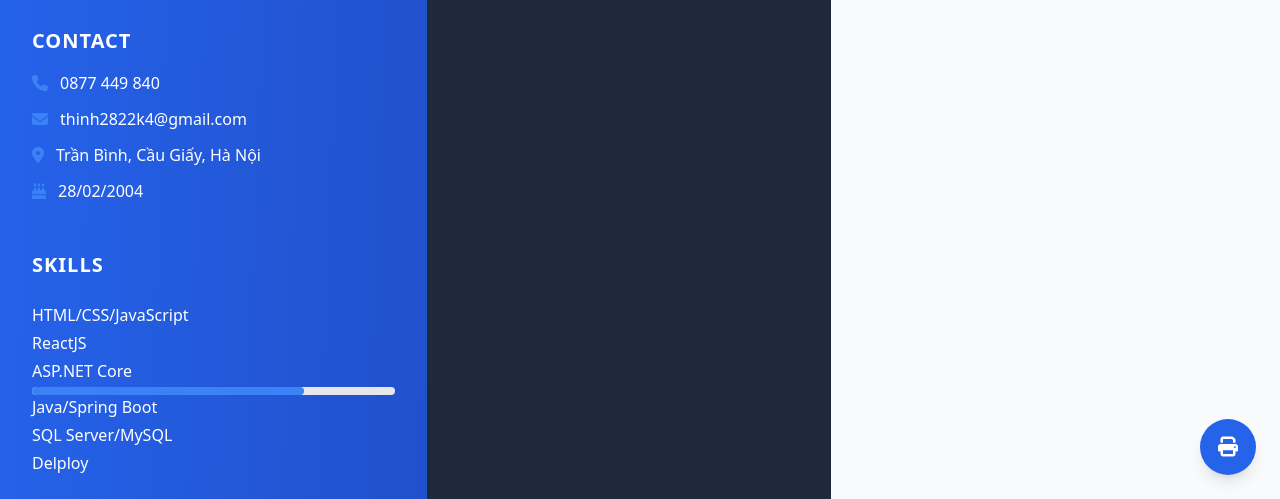
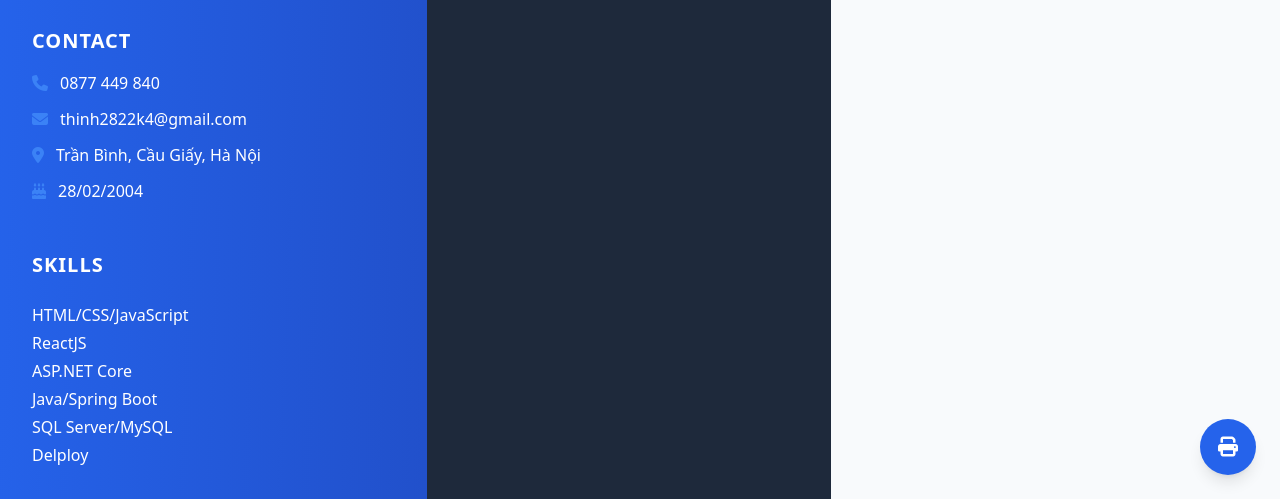
Before and after one commit to thinhMiO/CV_NGUYENCONGTHINH, a plain HTML site: page index.html in a window 1280 px wide. Shown: the part 301-800 px from the top of the page. Drawn offline with nearby package versions, Linux system fonts and the light colour scheme.

Commit message:
Update index.html

```diff
--- a/index.html
+++ b/index.html
@@ -144,9 +144,9 @@
                             <span>ASP.NET Core</span>
                             <!-- <span>75%</span> -->
                         </div>
-                        <div class="w-full bg-gray-200 rounded-full h-2">
+                        <!-- <div class="w-full bg-gray-200 rounded-full h-2">
                             <div class="bg-accent h-2 rounded-full" style="width: 75%"></div>
-                        </div>
+                        </div> -->
                     </div>
                     <div>
                         <div class="flex justify-between mb-1">
```
